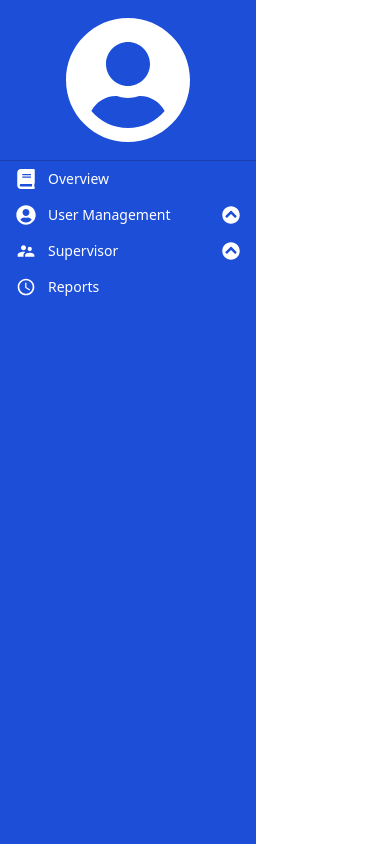
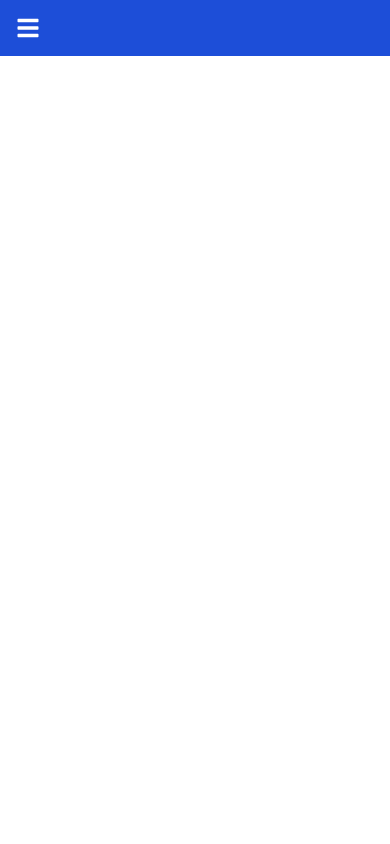
Before and after one commit to kainatkiranrashid2/lcisystems-task, a React (Vite) app: page / in a window 390 px wide. Built offline with nearby package versions, Linux system fonts and the light colour scheme.

Commit message:
create responsive for mobile

```diff
--- a/src/App.jsx
+++ b/src/App.jsx
@@ -9,9 +9,9 @@ import Home from "./components/Home";
 const App = () => {
   return (
     <Router>
-      <div className="flex">
+      <div className="sm:flex relative sm:static">
         <Sidebar />
-        <div className="flex-1 p-4 ml-64">
+        <div className="flex-1 absolute sm:static  sm:mt-0 p-4 ">
           <Routes>
             {/* <Route path="/overview" element={<Overview />} /> */}
             {/* <Route path="/user-management" element={<UserManagement />} /> */}
--- a/src/components/Sidebar.jsx
+++ b/src/components/Sidebar.jsx
@@ -4,6 +4,7 @@ import {
   FaBook,
   FaChevronCircleDown,
   FaChevronCircleUp,
+  FaBars,
 } from "react-icons/fa";
 import { MdSupervisorAccount, MdSchedule } from "react-icons/md";
 import PropTypes from "prop-types";
@@ -18,7 +19,7 @@ const SidebarItem = ({
   children,
 }) => {
   return (
-    <li className={`py-2  flex flex-col `}>
+    <li className={`py-2 flex flex-col`}>
       <div className="mx-4 flex items-center cursor-pointer" onClick={onClick}>
         <Icon className="w-5 h-5 mr-3" />
         <Link to="/home" className="text-sm flex-1">
@@ -28,7 +29,7 @@ const SidebarItem = ({
         {children && isActive && <FaChevronCircleDown className="text-lg" />}
         {children && !isActive && <FaChevronCircleUp className="text-lg" />}
       </div>
-      {children && isActive && <div className=" mt-2">{children}</div>}
+      {children && isActive && <div className="mt-2">{children}</div>}
     </li>
   );
 };
@@ -44,13 +45,26 @@ SidebarItem.propTypes = {
 // Main Sidebar component
 const Sidebar = () => {
   const [activeMenu, setActiveMenu] = useState("");
+  const [isSidebarOpen, setIsSidebarOpen] = useState(false);
 
   const toggleMenu = (menu) => {
     setActiveMenu(activeMenu === menu ? "" : menu);
   };
 
+  const toggleSidebar = () => {
+    setIsSidebarOpen(!isSidebarOpen);
+  };
+
   return (
-    <div className="w-64 fixed top-0 left-0 h-full bg-blue-700 text-white flex flex-col">
+    <div className="relative">
+      <div className="lg:hidden flex items-center p-4 bg-blue-700 text-white">
+        <FaBars className="w-6 h-6 " onClick={toggleSidebar} />
+      </div>
+
+      <div
+        className={`fixed lg:static top-0 left-0 h-full bg-blue-700 text-white flex flex-col transition-transform transform ${
+          isSidebarOpen ? "translate-x-0" : "-translate-x-full"
+        } lg:translate-x-0 w-64 z-50`}>
         <div className="p-4 border-b border-blue-800">
           <FaUserCircle className="w-32 h-32 mx-auto" />
         </div>
@@ -77,7 +91,9 @@ const Sidebar = () => {
               onClick={() => toggleMenu("Supervisor")}
               isActive={activeMenu === "Supervisor"}>
               <ul className="bg-blue-800 pl-4 flex flex-col">
-              <Link to="/facility-schedule" className="py-1 text-sm px-4 my-2">
+                <Link
+                  to="/facility-schedule"
+                  className="py-1 text-sm px-4 my-2">
                   Facility Schedule
                 </Link>
                 <Link to="/home" className="py-1 text-sm px-4 my-2">
@@ -98,11 +114,17 @@ const Sidebar = () => {
               </ul>
             </SidebarItem>
             <SidebarItem icon={MdSchedule} text="Reports" />
-          {/* <SidebarItem icon={FaBook} text="Overview" /> */}
-
             {/* Add more items with respective icons and optional children */}
           </ul>
         </nav>
+      </div>
+
+      {/* Overlay for mobile view */}
+      {isSidebarOpen && (
+        <div
+          className="fixed inset-0 bg-black opacity-50 lg:hidden"
+          onClick={toggleSidebar}></div>
+      )}
     </div>
   );
 };
```
Lines whose indentation alone changed are shown as unchanged.
